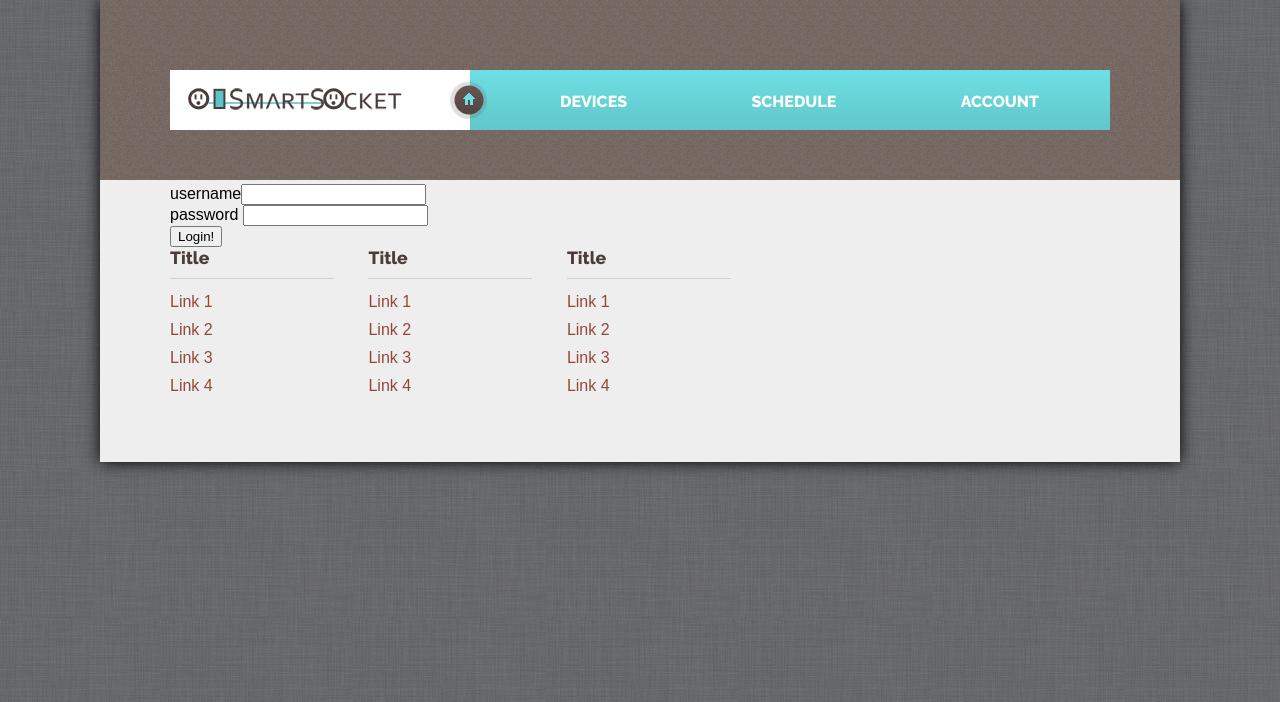
After one commit to abell25/SmartSocket, a PHP site: page /login.php in a window 1280 px wide. The commit adds this page. Shown: the top 702 px of the page. Run offline with PHP 8.4, Linux system fonts and the light colour scheme; data that the repository does not hold is empty.

Commit message:
moved template to main folder.  added login that checks database for user.

```diff
--- a/getSocketsForUser.php
+++ b/getSocketsForUser.php
@@ -1,6 +1,6 @@
 <?php
 //echo "getting sockets for user..<br />";
-include 'mockup/template.php';
+include 'template.php';
 $user_id = $_GET['user_id'];
 
 $conn = mysql_connect('localhost','root','bitnami') or die(mysql_error());
--- /dev/null
+++ b/login.php
@@ -0,0 +1,30 @@
+<?php
+  include 'template.php';
+  PrintHeader(array('title' => 'Login'));
+
+  $username = $_POST['username'];
+  $password = $_POST['password'];
+  $error = ' ';
+if (isset($_POST['username']) and isset($_POST['password'])){
+  $conn = mysql_connect('localhost','root','bitnami') or die(mysql_error());
+  mysql_select_db("SmartSocket") or die(mysql_error());
+  $sql = sprintf("SELECT * FROM user WHERE username='%s' and password='%s'",
+    mysql_real_escape_string($username), mysql_real_escape_string($password));
+  $result = mysql_query($sql) or die(mysql_error());
+
+if(mysql_num_rows($result)==0) { $error = 'incorrect username/password!'; }
+else {
+  echo 'login successful!';
+}
+}
+?>
+
+<form id="submitperson" method="post" action="login.php">
+  username<input type="text" name="username" required /><br />
+  password <input type="password" name="password" required /><br />
+  <input type="submit" value="Login!" />
+</form>
+<?php echo $error; ?>
+
+
+<?php PrintFooter(); ?>
--- /dev/null
+++ b/styles/devices.css
@@ -0,0 +1,136 @@
+ul {
+	list-style:none;
+}
+
+#main {
+	width:100%;
+	height:inherit;
+	display:inline-block;
+}
+
+#content-title {
+	width:100%;
+	height:30px;
+	display:inline-block;
+	margin:10px 0 10px 0;
+}
+
+#content-title h1 {
+	width:22%;
+	display:inline-block;
+	text-align:center;
+	margin:0;
+	padding:0;
+}
+
+#left-separator,
+#right-separator {
+	width:38%;
+	display:inline-block;
+	margin:0;
+	padding:0;
+}
+
+.content-section h1 {
+	display:inline;
+	font-size:100%;
+	margin:4px 0 0 0;
+}
+
+.content-section h2 {
+	display:inline;
+	margin:4px 0 0 0;
+}
+
+.content-section p {
+	display:inline;
+	float:right;
+}
+
+.link-separator {
+	display:inline-block;
+}
+
+/*--- Switch ---*/
+.onoffswitch {
+	display:inline-block;
+	float:right;
+    position: relative;
+	width: 90px;
+    -webkit-user-select:none;
+	-moz-user-select:none;
+	-ms-user-select: none;
+}
+.onoffswitch-checkbox {
+    display: none;
+}
+.onoffswitch-label {
+    display: block;
+	overflow: hidden;
+	cursor: pointer;
+    border: 2px solid #999999;
+	border-radius: 20px;
+}
+.onoffswitch-inner {
+    width: 200%;
+	margin-left: -100%;
+    -moz-transition: margin 0.3s ease-in 0s;
+	-webkit-transition: margin 0.3s ease-in 0s;
+    -o-transition: margin 0.3s ease-in 0s;
+	transition: margin 0.3s ease-in 0s;
+}
+.onoffswitch-inner:before, .onoffswitch-inner:after {
+    float: left;
+	width: 50%;
+	height: 30px;
+	padding: 0;
+	line-height: 30px;
+    font-size: 14px;
+	color: white;
+	font-family: Trebuchet, Arial, sans-serif;
+	font-weight: bold;
+    -moz-box-sizing: border-box;
+	-webkit-box-sizing: border-box;
+	box-sizing: border-box;
+}
+.onoffswitch-inner:before {
+    content: "ON";
+    padding-left: 10px;
+    background-color: #2FCCFF;
+	color: #FFFFFF;
+}
+.onoffswitch-inner:after {
+    content: "OFF";
+    padding-right: 10px;
+    background-color: #EEEEEE;
+	color: #999999;
+    text-align: right;
+}
+.onoffswitch-switch {
+    width: 18px;
+	margin: 6px;
+    background: #FFFFFF;
+    border: 2px solid #999999;
+	border-radius: 20px;
+    position: absolute;
+	top: 0;
+	bottom: 0;
+	right: 56px;
+    -moz-transition: all 0.3s ease-in 0s;
+	-webkit-transition: all 0.3s ease-in 0s;
+    -o-transition: all 0.3s ease-in 0s;
+	transition: all 0.3s ease-in 0s;
+}
+.onoffswitch-checkbox:checked + .onoffswitch-label .onoffswitch-inner {
+    margin-left: 0;
+}
+.onoffswitch-checkbox:checked + .onoffswitch-label .onoffswitch-switch {
+    right: 0px;
+}
+
+/*--- Styling fix ---*/
+.clearfix:before, .clearfix:after { content: ""; display: table; }
+
+.clearfix:after { clear: both }
+
+.clearfix { zoom: 1 }
--- /dev/null
+++ b/styles/style.css
@@ -0,0 +1,228 @@
+body {
+	font-family: Arial, sans-serif;
+	margin:0px;
+	padding:0px;
+	background:url(images/background-pattern.jpg) top left;
+}
+
+a {
+	text-decoration:none;
+}
+
+p {
+	margin:0;
+	padding:0;
+}
+
+h1 {
+	font-family: 'Raleway', sans-serif;
+	font-weight:800;
+	font-size:110%;
+	margin:0;
+	padding:0;
+}
+
+ul {
+	list-style:none;
+}
+
+#wrapper {
+	width:1080px;
+	margin:0 auto;
+	padding:0px;
+	background:#eeeeee;
+	box-shadow:0 0 15px #000000;
+}
+
+#header {
+	width:1080px;
+	height:180px;
+	display:inline-block;
+	background:url(images/background-header.jpg) repeat-x top left;
+}
+
+#welcome {
+	float:right;
+	margin:20px 50px 0 0;
+}
+
+#welcome p {
+	display:inline;
+	font-size:16px;
+	color:#ffffff;
+}
+
+#welcome a {
+	font-size:14px;
+	display:inline;
+	color:#e8e7e8;
+}
+
+#navbar {
+	width:940px;
+	height:60px;
+	margin:70px auto;
+	background:url(images/navbar-white.jpg) repeat-x top left;
+	position:relative;
+}
+
+#logo {
+	width:300px;
+	height:58px;
+	float:left;
+	background:url(images/logo.png) no-repeat;
+	margin-top:2px;
+}
+
+#home {
+	width:38px;
+	height:39px;
+	background:url(images/home-icon.png);
+	position:absolute;
+	top:10px;
+	left:280px;
+}
+
+#home:hover {
+	background:url(images/home-icon-hover.png);
+}
+
+#navigation {
+	width:640px;
+	height:60px;
+	float:right;
+	background:url(images/navbar-blue.jpg) repeat-x top right;
+}
+
+#navigation ul {
+	height:60px;
+	margin:0 0 0 30px;
+	padding:0;
+}
+
+#navigation li {
+	height:60px;
+	display:inline-block;
+}
+
+#navigation li a {
+	height:38px;
+	display:inline-block;
+	font-family: 'Raleway', sans-serif;
+	font-weight:800;
+	text-transform:uppercase;
+	color:#ffffff;
+	padding:22px 60px 0 60px;
+}
+
+#navigation li a:hover,
+#navigation li a.active {
+	background:url(images/navigation-hover.jpg) repeat-x top left;
+}
+
+#content {
+	width:940px;
+	margin:0 70px 0 70px;
+	display:inline-block;
+}
+
+#main {
+	width:60%;
+	height:inherit;
+	display:inline-block;
+}
+
+#content-title {
+	width:100%;
+	height:30px;
+	display:inline-block;
+	margin:10px 0 10px 0;
+}
+
+#content-title h1 {
+	width:22%;
+	display:inline-block;
+	text-align:center;
+	margin:0;
+	padding:0;
+}
+
+#left-separator,
+#right-separator {
+	width:38%;
+	display:inline-block;
+	margin:0;
+	padding:0;
+}
+
+#sidebar {
+	width:38%;
+	height:400px;
+	display:inline-block;
+	float:right;
+	margin-top:10px;
+	background:#e8e7e8;
+}
+
+#sidebar h1 {
+	margin:10px 0 10px 0;
+	text-align:center;
+}
+
+.content-section {
+	width:90%;
+	padding:5% 5% 5% 5%;
+	display:inline-block;
+	margin-bottom:30px;
+	background:#e8e7e8;
+}
+
+#footer {
+	width:940px;
+	height:170px;
+	margin:0 70px 0 70px;
+	padding-bottom:45px;
+	display:inline-block;
+}
+
+.separator {
+	height:10px;
+	background:url(images/separator.jpg) repeat-x left;
+	margin-bottom:20px;
+}
+
+.link-separator {
+	width:100%;
+	height:1px;
+	background:url(images/link-separator.jpg) repeat-x;
+	margin:10px 0 10px 0;
+}
+
+.link-section {
+	width:164px;
+	display:inline-block;
+	margin-right:30px;
+}
+
+.link-section h1 {
+	color:#493c39;
+}
+
+.link-section ul {
+	margin:0;
+	padding:0;
+}
+
+.link-section li {
+	margin-bottom:10px;
+}
+
+.link-section a {
+	color:#944737;
+}
+
+.clearfix:before, .clearfix:after { content: ""; display: table; }
+
+.clearfix:after { clear: both }
+
+.clearfix { zoom: 1 }
--- /dev/null
+++ b/template.php
@@ -0,0 +1,84 @@
+<?php
+function PrintHeader($P) { ?>
+<!DOCTYPE html>
+<html>
+  <head>
+    <link href='http://fonts.googleapis.com/css?family=Raleway:400,800' rel='stylesheet' type='text/css'>
+    <link href="http://www.yoursmartsocket.com/SmartSocket/styles/style.css" rel="stylesheet" type="text/css" />
+    <link href="http://www.yoursmartsocket.com/SmartSocket/styles/devices.css" rel="stylesheet"type="text/css" />
+    <?php
+    if (array_key_exists('css', $P)) {
+      echo '<link href="http://www.yoursmartsocket.com/SmartSocket/styles/'         . $P['css'] .'" rel="stylesheet" type="text/css" />';
+    }
+    /*if (array_key_exists('js', $P)) {
+      echo '<script type="text/javascript" src="http://www.yoursmartsocket.com/SmartSocket/js/' . $P['js'] .'"></script>';
+    }*/
+    ?>
+    <title><?php attr($P, 'title');  ?></title>
+  </head>
+
+  <body>
+    <div id="wrapper">
+      <div id="header">
+	<div id="navbar">
+	  <div id="logo"></div>
+	  <a href="index.html" title="Home" id="home"></a>
+	  <div id="navigation">
+	    <ul>
+	      <li><a href="devices.html" title="Devices">Devices</a></li>
+	      <li><a href="schedule.html" title="Schedule">Schedule</a></li>
+	      <li><a href="account.html" title="Account">Account</a></li>
+	    </ul>
+	  </div>
+	</div>
+      </div>
+      <div id="content">
+<?php }
+function PrintFooter() { ?>
+      </div><!-- content -->
+      <div id="footer">
+	<div class="section-separator"></div>
+	<div class="link-section">
+	  <h1>Title</h1>
+	  <div class="link-separator"></div>
+	  <ul>
+	    <li><a href="link1" title="Link 1">Link 1</a></li>
+	    <li><a href="link2" title="Link 2">Link 2</a></li>
+	    <li><a href="link2" title="Link 3">Link 3</a></li>
+	    <li><a href="link2" title="Link 4">Link 4</a></li>
+	  </ul>
+	</div>
+	<div class="link-section">
+	  <h1>Title</h1>
+	  <div class="link-separator"></div>
+	  <ul>
+	    <li><a href="link1" title="Link 1">Link 1</a></li>
+	    <li><a href="link2" title="Link 2">Link 2</a></li>
+	    <li><a href="link2" title="Link 3">Link 3</a></li>
+	    <li><a href="link2" title="Link 4">Link 4</a></li>
+	  </ul>
+	</div>
+	<div class="link-section">
+	  <h1>Title</h1>
+	  <div class="link-separator"></div>
+	  <ul>
+	    <li><a href="link1" title="Link 1">Link 1</a></li>
+	    <li><a href="link2" title="Link 2">Link 2</a></li>
+	    <li><a href="link2" title="Link 3">Link 3</a></li>
+	    <li><a href="link2" title="Link 4">Link 4</a></li>
+	  </ul>
+	</div>
+      </div>
+    </div>
+  </body>
+</html>
+<?php }
+
+function attr($P, $property) {
+  if (array_key_exists($property, $P)) {
+    echo $P[$property];
+  } else {
+    echo "property $property doesn't exist!";
+  }
+}
+?>
```
Also changed, not shown: styles/images/background-header.jpg (added), styles/images/background-pattern.jpg (added), styles/images/button-end.png (added), styles/images/button.png (added), styles/images/home-icon-hover.png (added), styles/images/home-icon.png (added), styles/images/link-separator.jpg (added), styles/images/logo.png (added), styles/images/navbar-blue.jpg (added), styles/images/navbar-white.jpg (added), styles/images/navigation-hover.jpg (added), styles/images/separator.jpg (added). Lines whose indentation alone changed are shown as unchanged.
